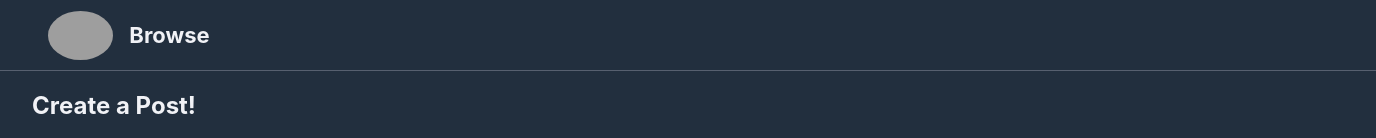
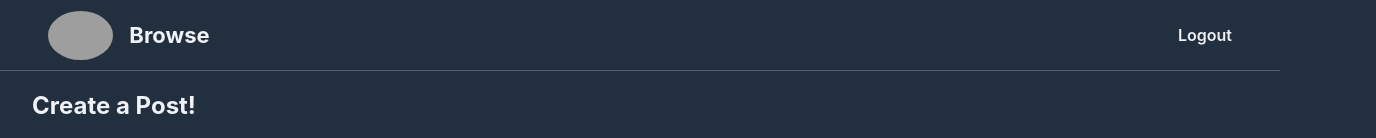
Before and after one commit to RichardGThompson/grahamThompson_WebFrameworksFinal, a React (Create React App) app: page / in a window 1280 px wide. Shown: the top 138 px of the page, 1376 px wide, since content can reach past the window. Built offline with nearby package versions, Linux system fonts and the light colour scheme; no server answers; sample sign-in values are in the browser's storage; grey boxes are pictures that could not be loaded.

Commit message:
Added logout function to the header.

```diff
--- a/src/components/header/index.jsx
+++ b/src/components/header/index.jsx
@@ -1,14 +1,27 @@
 import './styles.css';
+import{ Link } from 'react-router-dom';
 
 export const Header = (props) => {
+
     return(
         <div className="header-wrapper">
-            <div className="profile-picture-container">
-                {/* TODO Replace this image with the real profile picture */}
-                <img src="https://upload.wikimedia.org/wikipedia/commons/7/7c/Profile_avatar_placeholder_large.png" alt="" />
+            <div className="left-wrapper">
+                <div className="profile-picture-container">
+                    {/* TODO Replace this image with the real profile picture */}
+                    <img src="https://upload.wikimedia.org/wikipedia/commons/7/7c/Profile_avatar_placeholder_large.png" alt="" />
+                </div>
+                <div className="page-name">
+                    <h1>Browse</h1>
+                </div>
             </div>
-            <div className="page-name">
-                <h1>Browse</h1>
+
+            <div className="right-wrapper">
+                <ul>
+                    {/* <li className="header-link">My Account</li> */}
+                    <Link to="/my-account"></Link>
+                    <Link className="header-link" to="/login" onClick={() => props.logoutFunction()}>Logout</Link>
+                    {/* <li >Logout</li> */}
+                </ul>
             </div>
         </div>
     );
--- a/src/components/header/styles.css
+++ b/src/components/header/styles.css
@@ -3,21 +3,54 @@
     width: 100%;
     display: flex;
     align-items: center;
-    padding: 0 3rem;
+    /* padding: 0 3rem; */
     border-bottom: 1px solid #57606f;
+    justify-content: space-between;
 }
 
-.header-wrapper .profile-picture-container{
+.header-wrapper .left-wrapper{
+    height: 100%;
+    display: flex;
+    align-items: center;
+    margin-left: 3rem;
+}
+
+.header-wrapper .left-wrapper .profile-picture-container{
     height: 70%;
     margin-right: 1rem;
 }
 
-.header-wrapper .profile-picture-container img{
+.header-wrapper .left-wrapper .profile-picture-container img{
     height: 100%;
     border-radius: 50%;
 }
 
-.header-wrapper .page-name h1{
+.header-wrapper .left-wrapper .page-name h1{
     color: #f1f2f6;
     font-size: 22px;
 }
+
+.header-wrapper .right-wrapper{
+    height: 100%;
+    display: flex;
+    align-items: center;
+    margin-right: 3rem;
+}
+
+.header-wrapper .right-wrapper ul{
+    display: flex;
+    flex-direction: row;
+}
+
+.header-wrapper .right-wrapper li:not(:first-of-type){
+    margin-left: 1.5rem;
+}
+
+.header-wrapper .right-wrapper .header-link{
+    color: #f1f2f6;
+    font-size: 16px;
+    font-weight: 600;
+    text-decoration: none;
+    text-decoration: none;
+    list-style: none;
+}
--- a/src/components/pages/home/index.jsx
+++ b/src/components/pages/home/index.jsx
@@ -3,28 +3,39 @@ import {CreatePost} from './../../createPost';
 import {Header} from '../../header';
 
 import React, {useEffect, useState} from 'react';
-
+import {useNavigate} from 'react-router-dom';
 import {getAuth, onAuthStateChanged} from 'firebase/auth';
 
 export const Home = (props) => {
     const [loggedIn, setLoggedIn] = useState(false);
 
+    const navigate = useNavigate();
+
     // Get the current login state of the user.
     useEffect( () => {
+        // Get the authorization status from the server.
         const auth = getAuth();
         onAuthStateChanged(auth, (user) => {
+            // If the user is not signed in then send them to the login page.
             if(!user){
-                setLoggedIn(false);
-            }
-            else{
-                setLoggedIn(true);
+                navigate('/login', {replace: true});
             }
         });
     }, [])
 
+    // Log out the user.
+    const logoutFunction = () => {
+        const auth = getAuth();
+        try{
+            auth.signOut();
+        }catch(err){
+            console.log(err);
+        }
+    }
+
     return(
         <div>
-            <Header/>
+            <Header logoutFunction={logoutFunction}/>
             <div className="home-container">
                 <CreatePost/>
                 <h2>Recent Posts</h2>
```
Also changed, not shown: 1 other file (tests, documents, lock files or other folders).
